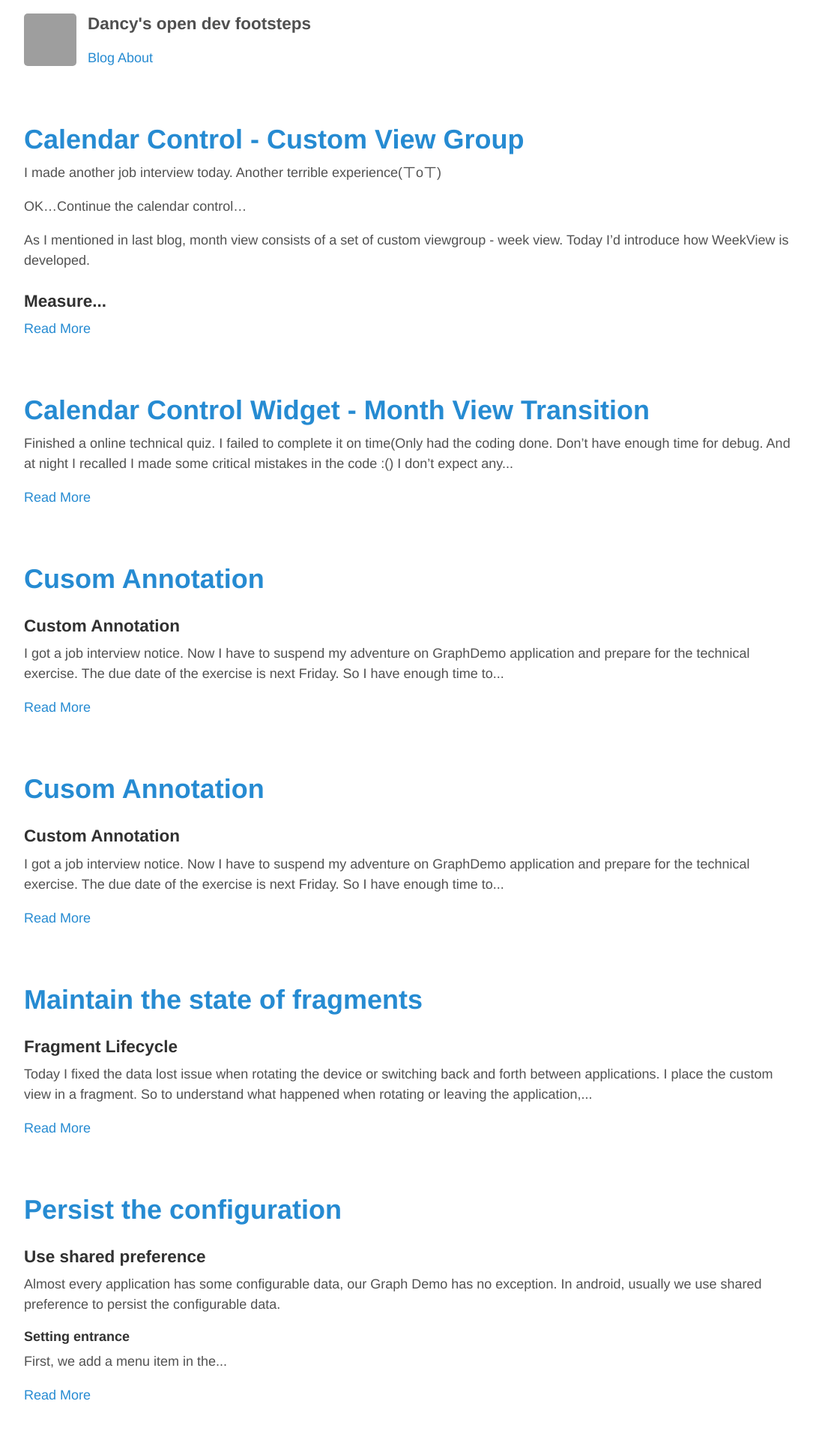
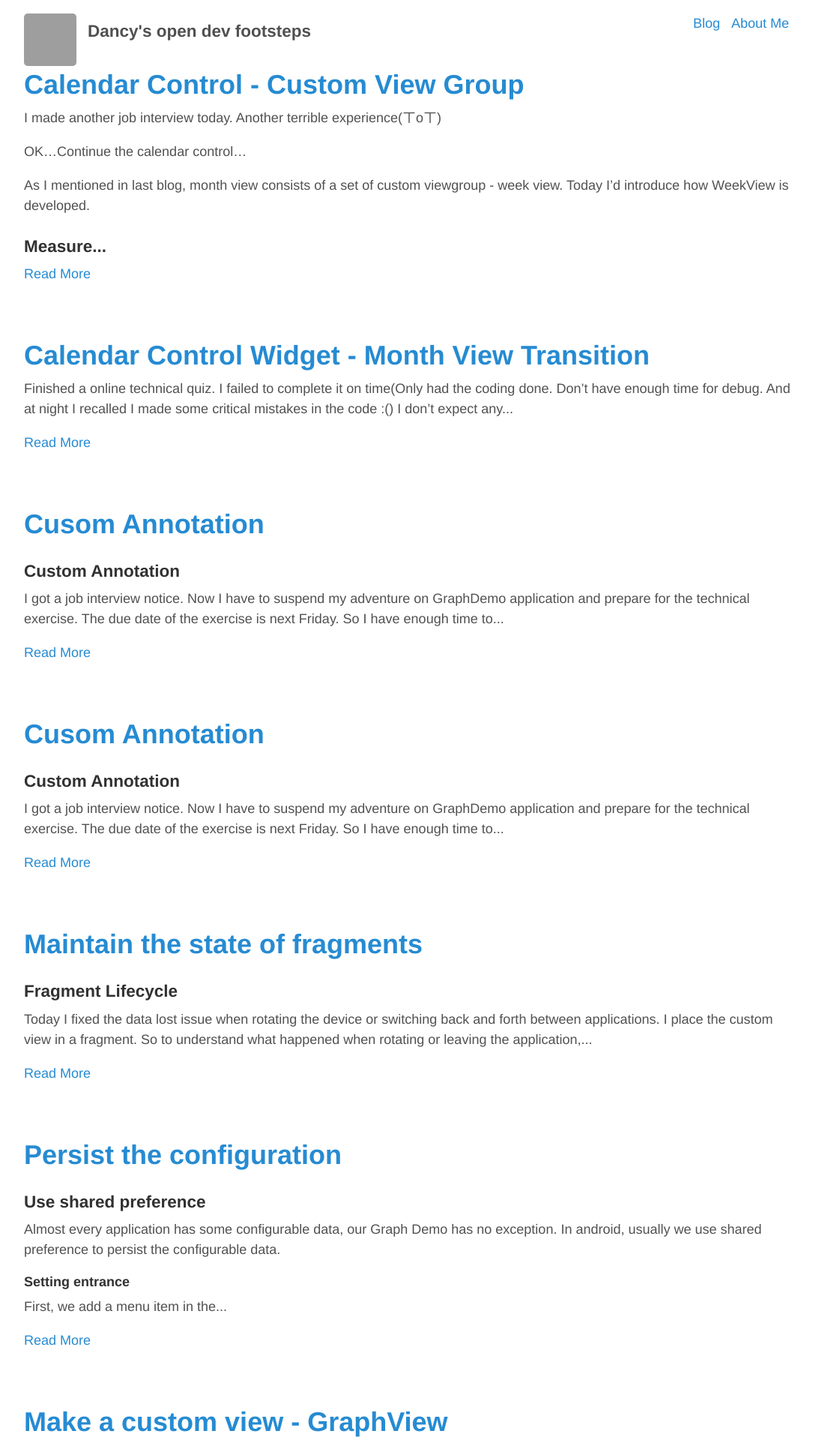
Before and after one commit to dancyxia/dancyxia.github.io, a Jekyll site: the page built from index.html, in a window 1280 px wide. Shown: the top 1920 px of the page at 75% size, without its empty margins (95-1180 px from the left). Built offline with Jekyll 4.4.1, drawn with Linux system fonts in a browser that asks for light colours; grey boxes are pictures that could not be loaded.

Commit message:
update nav style

```diff
--- a/_layouts/default.html
+++ b/_layouts/default.html
@@ -8,18 +8,17 @@
     <div class="container content">
       <header class="masthead">
           <a href="{{ site.baseurl }}/" class="site-avatar"><img src="{{ site.avatar }}" /></a>
+
+  		<div class="site-info">
 			<h3 class="masthead-title">
 			  <a href="{{ site.baseurl }}/" title="Home">{{ site.title }}</a>
 			  <small>{{ site.tagline }}</small>
 			</h3>
-
-  		  <div class="site-info">
-            <p class="site-description">{{ site.description }}</p>
         </div>
 
         <nav>
             <a href="{{ site.baseurl }}/">Blog</a>
-            <a href="{{ site.baseurl }}/about">About</a>
+            <a href="https://about.me/dancyxia">About Me</a>
         </nav>
       </header>
 
--- a/_sass/_base.scss
+++ b/_sass/_base.scss
@@ -76,3 +76,13 @@ tbody tr:nth-child(odd) td,
 tbody tr:nth-child(odd) th {
   background-color: #f9f9f9;
 }
+
+nav {
+  float: right;
+  font-family: "Helvetica Neue", Helvetica, Arial, sans-serif;
+  font-size: 18px;
+}
+
+nav a {
+  margin: auto 5px
+}
--- a/_sass/_layout.scss
+++ b/_sass/_layout.scss
@@ -24,3 +24,10 @@ footer {
     border-radius: 5px;
   }
 }
+
+.site-info {
+    float: left;
+    display: block;
+    margin: 10px auto;
+	max-width: 600px;
+}
```
Also changed, not shown: public/apple-touch-icon-precomposed.png (deleted). Lines whose indentation alone changed are shown as unchanged.
